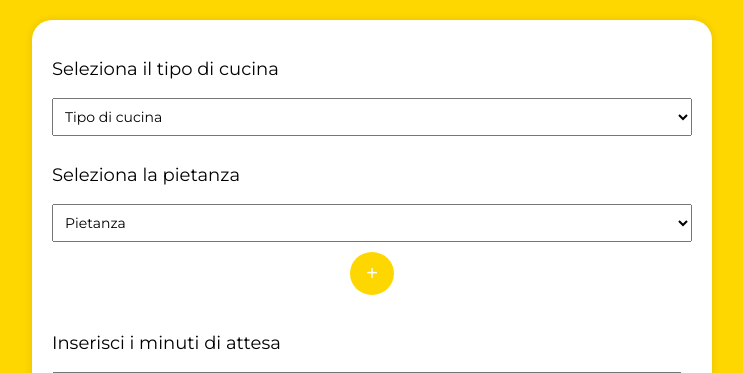
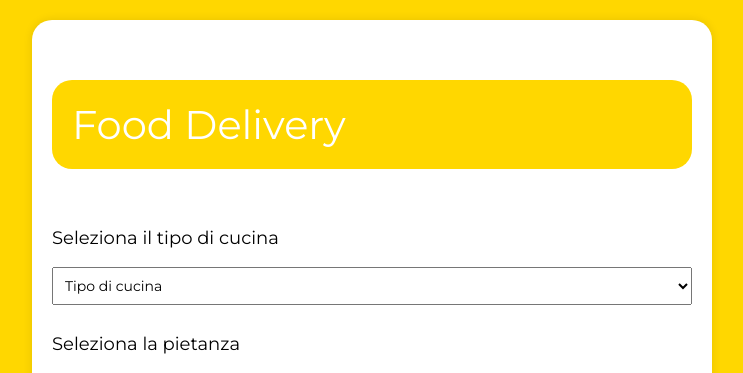
Before and after one commit to DarioRan/ProgettoICON2024, a Flask app: page / in a window 1280 px wide. Shown: the top 373 px of the page, without its empty margins (268-1011 px from the left). Run offline with Flask 3, Linux system fonts and the light colour scheme; parts of the project's set-up code (start-up, migrations or seed data) failed here and were passed over.

Commit message:
feat: aggiustato interfaccia utente

```diff
--- a/src/templates/index.html
+++ b/src/templates/index.html
@@ -15,6 +15,15 @@
             justify-content: center;
             margin: 0;
             background-color: #FFD700; /* Colore arancio chiaro per lo sfondo del body */
+        }
+
+        .header {
+            font-size: 40px;
+            background-color: #FFD700;
+            font-family: 'Montserrat', sans-serif;
+            color: white;
+            padding: 20px; /* Aggiunto padding per aumentare l'altezza */
+            border-radius: 20px; /* Aggiunto bordo arrotondato */
         }
 
         #form-container {
@@ -58,11 +67,23 @@
             margin-bottom: 10px; /* Aggiunto spazio inferiore per separare gli elementi */
         }
 
+        #trovaRistoranteBtn {
+            border-radius: 10px;
+            background-color: #FFD700;
+            color: white;
+            padding: 10px 16px;
+            font-size: 20px;
+            border: none;
+            margin: 0 auto; /* Centro il pulsante orizzontalmente */
+        }
+
+
     </style>
 </head>
 <body>
 
     <div id="form-container">
+        <p class="header" align="left"> Food Delivery </p>
         <p align="left" style="font-size: 18px;">Seleziona il tipo di cucina </p>
         <select id="cuisineTypeSelect" placeholder="Tipo di cucina" style="width: 100%;">
             <option value="" disabled selected>Tipo di cucina</option>
@@ -96,13 +117,16 @@
         <div id="map" class="map"></div>
 
         </br></br>
-        <button onclick="handleAddDishClick()" style="border-radius: 10px; background-color: #FFD700; color:
-            white; padding: 10px 16px; font-size: 20px; border: none;">Trova ristorante</button>
+        <button id="trovaRistoranteBtn" onclick="handleAddDishClick()">Trova ristorante</button>
+
+
         </br></br>
         <div id="map-container" class="map"></div>
     </div>
 
     <script>
+
+        document.getElementById("trovaRistoranteBtn").style.width = "200px";
         // Popola il secondo menu a tendina con i dati già caricati dal server
         var cuisineDishesMap = {{ cuisine_dishes_map|tojson|safe }};
         var cuisineTypeSelect = document.getElementById("cuisineTypeSelect");
```
